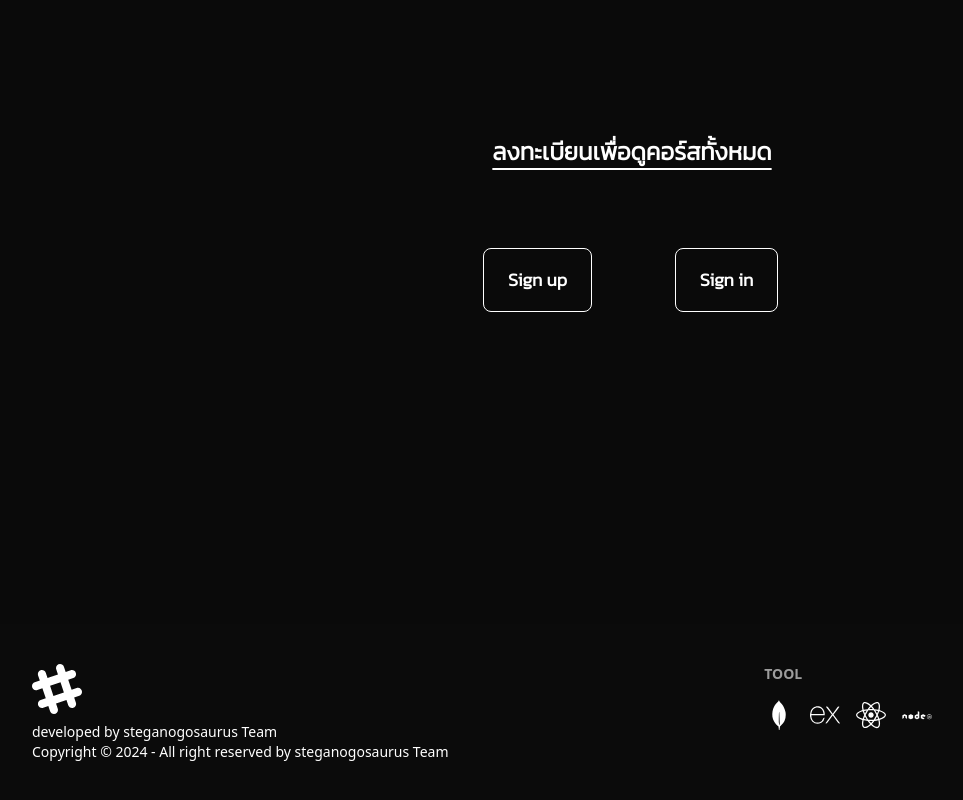
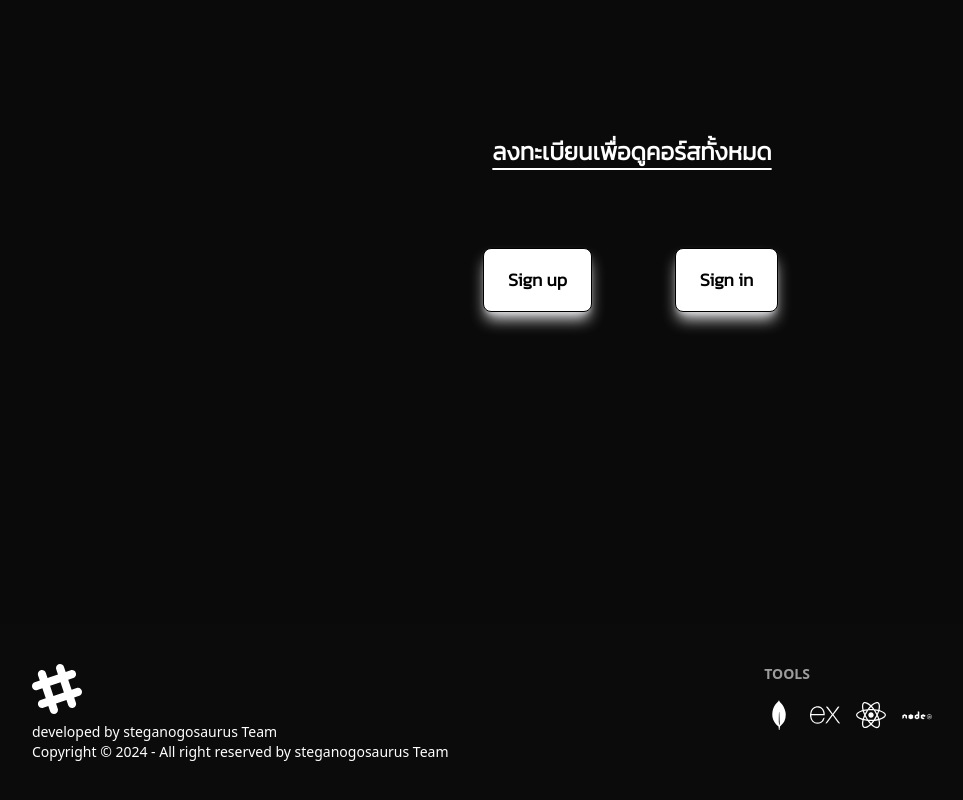
Before and after one commit to zignalssss/finalproject-appdev, a React (Vite) app in the folder client/: page / in a window 1280 px wide. Shown: the part 2700-3500 px from the top of the page, without its empty margins (8-971 px from the left). Built offline with nearby package versions, Linux system fonts and the light colour scheme.

Commit message:
neon button

```diff
--- a/client/index.html
+++ b/client/index.html
@@ -4,7 +4,7 @@
     <meta charset="UTF-8" />
     <link rel="icon" type="image/svg+xml" href="/vite.svg" />
     <meta name="viewport" content="width=device-width, initial-scale=1.0" />
-    <title> Soon..</title>
+    <title> Online Course for U</title>
   </head>
   <body>
     <div id="root"></div>
--- a/client/src/component/Homepage/newcourse.jsx
+++ b/client/src/component/Homepage/newcourse.jsx
@@ -8,21 +8,21 @@ const Newcourse = () =>{
       }, []);
     const course_1 = {
         altname: "algorithm",
-        course: "Algorithm Design And Analysis",
+        courseName: "Algorithm Design And Analysis",
         pg: "เป็นวิชาที่จะสอนใช้แนวคิดอย่างมีเหตุผลในการอธิบายวิธีการอย่างเป็นขั้นตอน",
         img: "https://cdn.discordapp.com/attachments/928273696588726312/1203430942774136972/algor.png?ex=65d11167&is=65be9c67&hm=b816851d65e1753f55fb10901fbd861fbde974b92b916f7091f2d6dbe6401248&",
         badge:"Algorithm"
       };
       const course_2 = {
         altname: "absdata",
-        course: "Abstract Data Type",
+        courseName: "Abstract Data Type",
         pg: "เป็นวิชาที่จะสอนวิธีการจัดเก็บข้อมูลในคอมพิวเตอร์เพื่อให้สามารถใช้งานได้อย่างมีประสิทธิภาพ",
         img: "https://cdn.discordapp.com/attachments/928273696588726312/1203433364560805988/abstract.png?ex=65d113a8&is=65be9ea8&hm=aa95ab93448ea53c525bc5450f751eaa63ec3a94627a5fd0b5cb826203a8b106&",
         badge:"Data Structure"
       };
       const course_3 = {
         altname: "discrete",
-        course: "Discrete Mathematics",
+        courseName: "Discrete Mathematics",
         pg: "เป็นการศึกษาโครงสร้างทางคณิตศาสตร์ซึ่งมีลักษณะเป็นค่าเฉพาะเจาะจง และไม่ต่อเนื่อง ",
         img: "https://cdn.discordapp.com/attachments/928273696588726312/1203442322449104967/ales-nesetril-Im7lZjxeLhg-unsplash_1.png?ex=65d11c00&is=65bea700&hm=4a08a393f67113b6dcfffb3258d03273166033d4495303c40007dd6cffb48989&",
         badge:"Math"
--- a/client/src/component/Homepage/signupview.jsx
+++ b/client/src/component/Homepage/signupview.jsx
@@ -16,8 +16,8 @@ const SignupView = () =>{
                 <div className=" text-white font-kanit text-center text-2xl md:text-2xl font-extrabold" data-aos="fade-up">
                     <h1 className="py-10 underline underline-offset-8">ลงทะเบียนเพื่อดูคอร์สทั้งหมด</h1>
                     <div className="m-10 grid gap-20 grid-cols-2">
-                        <ButtonLink tailwind = "btn btn-outline btn-lg " to = "/signup" >Sign up</ButtonLink>
-                        <ButtonLink tailwind = "btn btn-outline btn-lg" to = "/signin" >Sign in</ButtonLink>
+                        <ButtonLink tailwind = "btn btn-lg bg-white text-black shadow-lg shadow-zinc-200 hover:text-white hover:bg-zinc-900 hover:shadow-neutral-800" to = "/signup" >Sign up</ButtonLink>
+                        <ButtonLink tailwind = "btn btn-lg bg-white text-black shadow-lg shadow-zinc-200 hover:text-white hover:bg-zinc-900 hover:shadow-neutral-800" to = "/signin" >Sign in</ButtonLink>
                     </div>
                 </div>
 
@@ -28,12 +28,12 @@ const SignupView = () =>{
                     <p>developed by steganogosaurus Team<br/>Copyright © 2024 - All right reserved by steganogosaurus Team</p>
                 </aside>
                 <nav>
-                    <h6 className="footer-title">Tool</h6>
+                    <h6 className="footer-title">Tools</h6>
                     <div className="text-3xl grid grid-flow-col gap-4">
-                    <a><SiMongodb/></a>
-                    <a><SiExpress/></a>
-                    <a><FaReact /></a>
-                    <a><DiNodejs/></a>
+                    <a href="https://www.mongodb.com/" target="blank"><SiMongodb/></a>
+                    <a href="https://expressjs.com/" target="blank"><SiExpress/></a>
+                    <a href="https://react.dev/learn" target="blank"><FaReact /></a>
+                    <a href="https://nodejs.org/en" target="blank"><DiNodejs/></a>
                     </div>
                 </nav>
             </footer>
--- a/client/src/component/course/card.jsx
+++ b/client/src/component/course/card.jsx
@@ -1,4 +1,4 @@
-export default function Card({ altname, course, pg, img ,badge}) {
+export default function Card({ altname, courseName, pg, img ,badge}) {
     return (
         <div className="card bg-neutral-50 text-black shadow-xl mx-auto">
             <figure>
@@ -6,7 +6,7 @@ export default function Card({ altname, course, pg, img ,badge}) {
             </figure>
             <div className="card-body p-4">
                 <h2 className="card-title text-lg md:text-xl font-bold">
-                    {course}
+                    {courseName}
                     <div className="badge badge-secondary ml-2">NEW</div>
                 </h2>
                 <p className="text-sm md:text-base">
```
